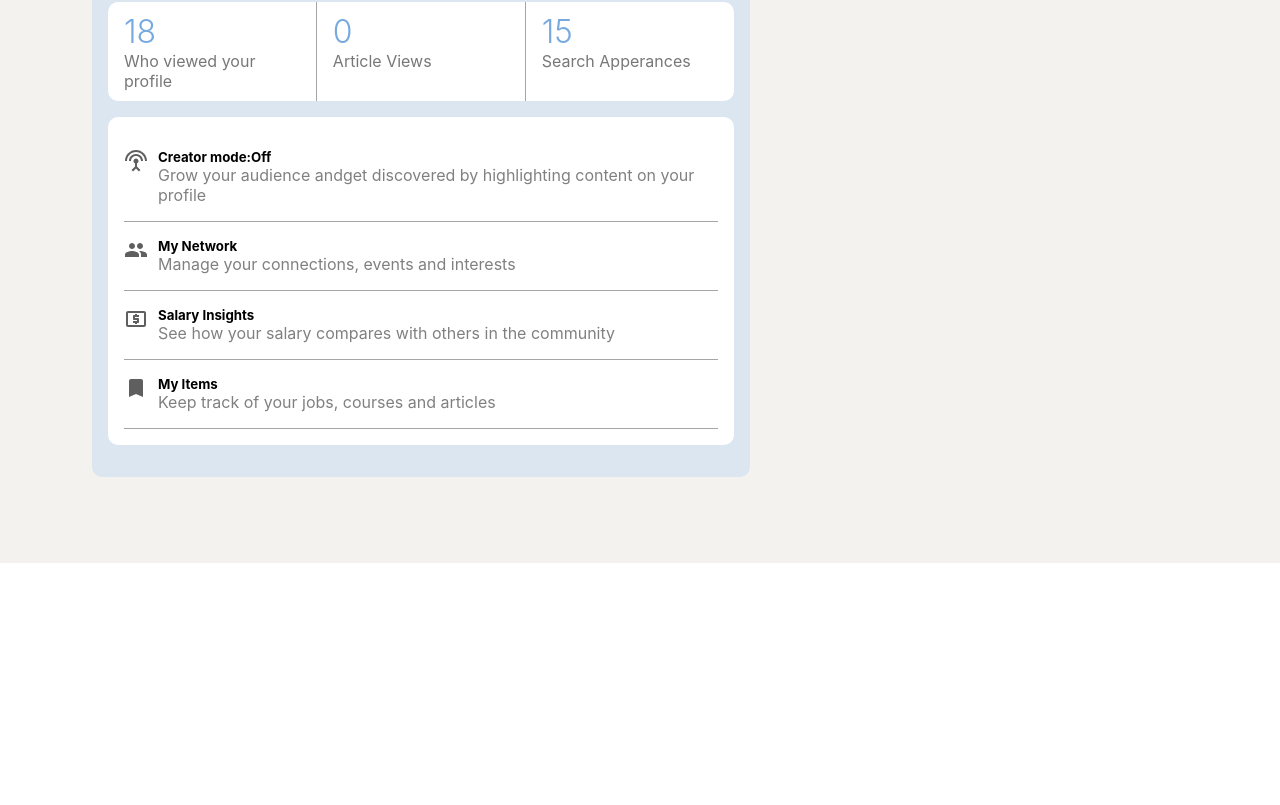
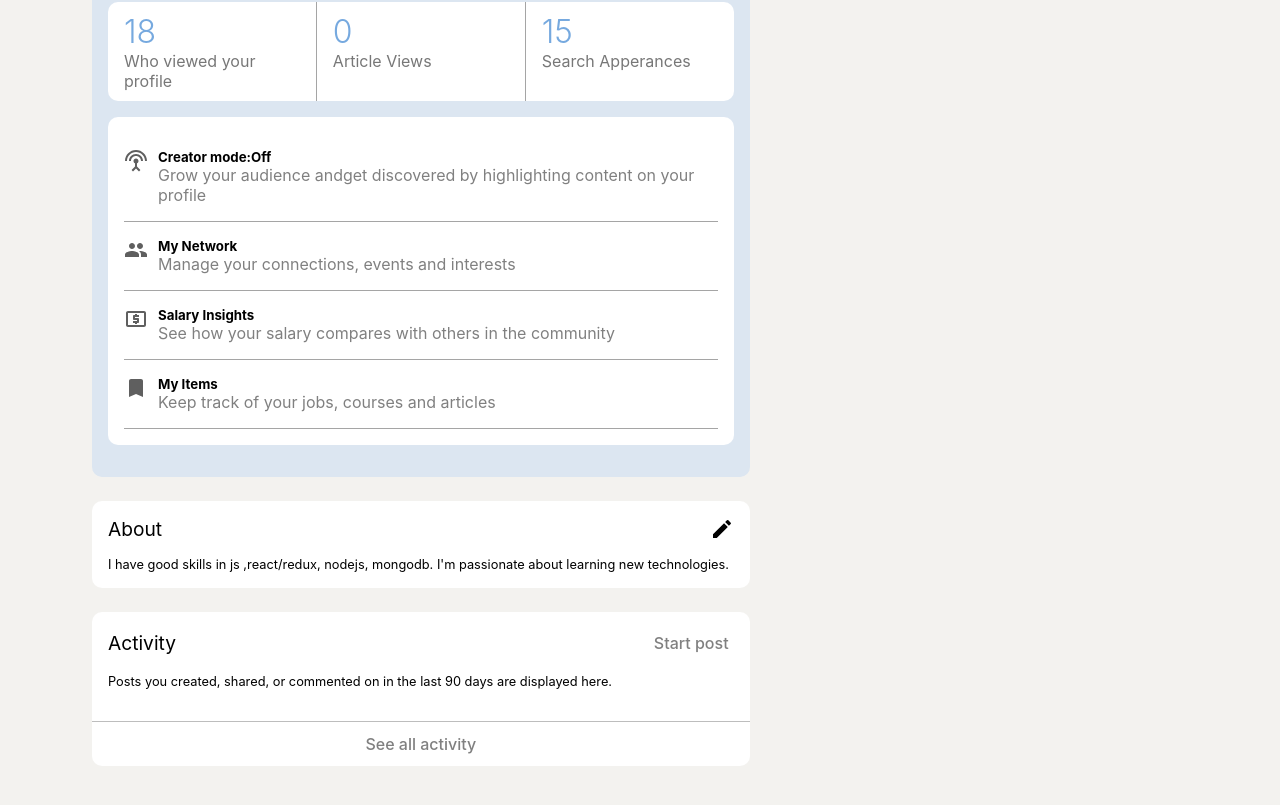
Before and after one commit to natesh245/Linkedin-clone-Ui, a React (Create React App) app: page / in a window 1280 px wide. Shown: the part 613-1418 px from the top of the page. Before the commit the page ends 1176 px from the top, so only its background shows below. Built offline with nearby package versions, Linux system fonts and the light colour scheme.

Commit message:
profile about and activity

```diff
--- a/src/Components/Header/Header.css
+++ b/src/Components/Header/Header.css
@@ -1,6 +1,6 @@
 .header {
   width: 100%;
-  height: 50px;
+  height: 60px;
   position: fixed;
   top: 0;
   left: 0;
--- /dev/null
+++ b/src/Components/Profile/About/About.css
@@ -0,0 +1,24 @@
+.profile-about {
+  width: 100%;
+
+  margin: 1.5rem 0;
+}
+
+.about-heading {
+  width: 100%;
+  display: flex;
+  justify-content: space-between;
+  align-items: center;
+  padding: 1rem;
+}
+
+.about-heading h2 {
+  font-weight: 400;
+  font-size: 1.2rem;
+}
+
+.about-content {
+  padding: 0 1rem 1rem;
+  text-align: left;
+  font-size: 0.8rem;
+}
--- /dev/null
+++ b/src/Components/Profile/About/About.js
@@ -0,0 +1,22 @@
+import "./About.css";
+import CreateIcon from "@material-ui/icons/Create";
+import Card from "../../Card/Card";
+
+function About() {
+  return (
+    <div className="profile-about">
+      <Card>
+        <div className="about-heading">
+          <h2>About</h2>
+          <CreateIcon />
+        </div>
+        <div className="about-content">
+          I have good skills in js ,react/redux, nodejs, mongodb. I'm passionate
+          about learning new technologies.
+        </div>
+      </Card>
+    </div>
+  );
+}
+
+export default About;
--- /dev/null
+++ b/src/Components/Profile/Activity/Activity.css
@@ -0,0 +1,48 @@
+.profile-activity {
+  width: 100%;
+
+  margin: 1.5rem 0;
+}
+
+.activity-heading {
+  width: 100%;
+  display: flex;
+  justify-content: space-between;
+  align-items: center;
+  padding: 1rem;
+}
+
+.activity-heading h2 {
+  font-weight: 400;
+  font-size: 1.2rem;
+}
+
+.activity-heading span {
+  font-weight: 500;
+  font-size: 1rem;
+  color: rgb(128, 128, 128);
+  padding: 5px;
+}
+
+.activity-heading span:hover {
+  background-color: rgb(226, 226, 226);
+}
+
+.activity-content {
+  padding: 0 1rem 2rem;
+  text-align: left;
+  font-size: 0.8rem;
+}
+
+.activity-footer {
+  text-align: center;
+  width: 100%;
+  font-weight: 500;
+  font-size: 1rem;
+  color: rgb(128, 128, 128);
+  padding: 12px 1rem;
+  border-top: 1px solid rgb(189, 189, 189);
+}
+.activity-footer:hover {
+  background-color: rgb(226, 226, 226);
+}
--- /dev/null
+++ b/src/Components/Profile/Activity/Activity.js
@@ -0,0 +1,22 @@
+import "./Activity.css";
+import Card from "../../Card/Card";
+
+function Activity() {
+  return (
+    <div className="profile-activity">
+      <Card>
+        <div className="activity-heading">
+          <h2>Activity</h2>
+          <span>Start post</span>
+        </div>
+        <div className="activity-content">
+          Posts you created, shared, or commented on in the last 90 days are
+          displayed here.
+        </div>
+        <div className="activity-footer">See all activity</div>
+      </Card>
+    </div>
+  );
+}
+
+export default Activity;
--- a/src/Components/Profile/ProfileMain/ProfileMain.css
+++ b/src/Components/Profile/ProfileMain/ProfileMain.css
@@ -36,6 +36,8 @@
 }
 
 .profile-place-info {
+  color: gray;
+  font-size: 14px;
 }
 
 .profile-place-info span:first-child {
--- a/src/Pages/Profile/Profile.js
+++ b/src/Pages/Profile/Profile.js
@@ -2,6 +2,8 @@ import "./Profile.css";
 // import Card from "../../Components/Card/Card";
 import ProfileMain from "../../Components/Profile/ProfileMain/ProfileMain";
 import Dashboard from "../../Components/Profile/Dashboard/Dashboard";
+import About from "../../Components/Profile/About/About";
+import Activity from "../../Components/Profile/Activity/Activity";
 
 function Profile() {
   return (
@@ -9,6 +11,8 @@ function Profile() {
       <div className="profile__left">
         <ProfileMain />
         <Dashboard />
+        <About />
+        <Activity />
       </div>
       <div className="profile__right"></div>
     </div>
```
